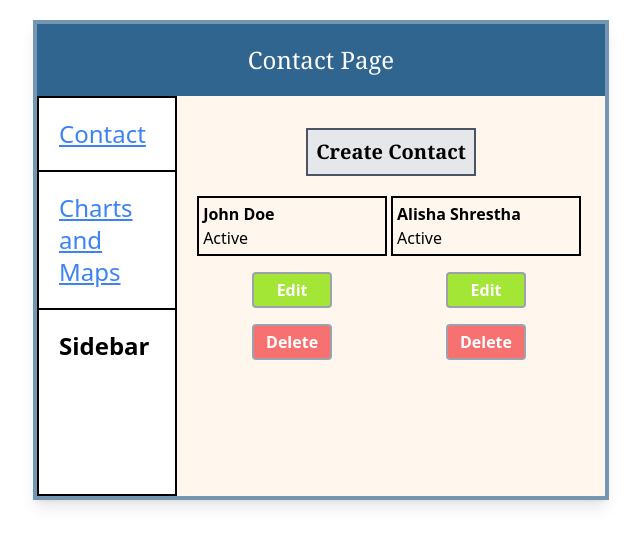
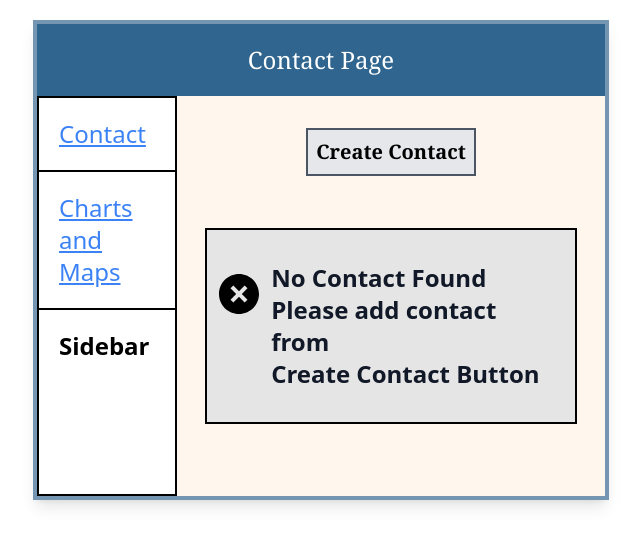
Before and after one commit to bijaysharma8335/contact-assignment, a React (Create React App) app: page / in a window 1280 px wide. Shown: the top 546 px of the page, without its empty margins (319-959 px from the left). Built offline with nearby package versions, Linux system fonts and the light colour scheme.

Commit message:
Update Contact Page

```diff
--- a/src/App.tsx
+++ b/src/App.tsx
@@ -12,10 +12,8 @@ function App() {
                 <Router>
                     <Sidebar />
                     <Routes>
-                        {/* <Route path='/' element={<Layout />}> */}
                         <Route path="/" element={<Contact />} />
                         <Route path="/charts" element={<Dashboard />} />
-                        {/* </Route> */}
                     </Routes>
                 </Router>
             </div>
--- a/src/components/Contact.tsx
+++ b/src/components/Contact.tsx
@@ -1,30 +1,35 @@
 import React, { useState, FC } from "react";
 import { RiCloseCircleFill } from "react-icons/ri";
+import { useSelector } from "react-redux";
 import AddContact from "./Contact/AddContact";
 import EditContact from "./Contact/EditContact";
-const contacts = [
-    {
-        index: 1,
-        fname: "John",
-        lname: "Doe",
-        status: "Active",
-    },
-    {
-        index: 2,
-        fname: "Alisha",
-        lname: "Shrestha",
-        status: "Active",
-    },
-];
-const Contact: FC = () => {
+import { RootState } from "./features/store";
+
+interface Contact {
+    id: string;
+    firstName: string;
+    lastName: string;
+    status: string;
+}
+const ContactPage: FC = () => {
+    // Retrieve contacts data from Redux store using useSelector
+    const contacts = useSelector((state: RootState) => state.contacts.contacts);
     const [active, setActive] = useState("displaycontact");
+    const [selectedContact, setSelectedContact] = useState<Contact | null>(null);
+
+    // Handle click event to switch to the 'addcontact' mode
     const handleCreateContactClick = () => {
         setActive("addcontact");
     };
-    const handleEditContactClick = () => {
+    // Handle click event to switch to the 'editcontact' mode
+    const handleEditContactClick = (contact: Contact) => {
         setActive("editcontact");
+        setSelectedContact(contact);
     };
+    // Handle click event to switch to the 'editcontact' mode
+    const handleDeleteContactClick = () => {};
 
+    console.log(contacts);
     return (
         <div className="bg-orange-50  py-3 px-5 w-full">
             {active === "displaycontact" && (
@@ -44,15 +49,15 @@ const Contact: FC = () => {
                         {contacts.map((contact, index) => (
                             <div key={index} className="me-1 w-1/2">
                                 <div className="border-2 border-black p-1 overflow-hidden">
-                                    <span className="font-semibold">{contact.fname}</span>
+                                    <span className="font-semibold">{contact.firstName}</span>
                                     <span className="ml-1 font-semibold  overflow-hidden overflow-ellipsis">
-                                        {contact.lname}
+                                        {contact.lastName}
                                     </span>
                                     <span className="block">{contact.status}</span>
                                 </div>
                                 <button
+                                    // onClick={() => handleEditContactClick(contact)}
                                     className="btn bg-lime-400 rounded text-white px-2 py-1 font-semibold my-4 w-20 block border-2 border-gray-400 font-sans mx-auto"
-                                    onClick={handleEditContactClick}
                                 >
                                     Edit
                                 </button>
@@ -84,10 +89,14 @@ const Contact: FC = () => {
                     </div>
                 )
             ) : null}
+            {/* Render the 'AddContact' component in 'addcontact' mode */}
             {active === "addcontact" && <AddContact />}
-            {active === "editcontact" && <EditContact />}
+            {/* Render the 'EditContact' component in 'editcontact' mode */}
+            {active === "editcontact" && selectedContact !== null && (
+                <EditContact contact={selectedContact} />
+            )}
         </div>
     );
 };
 
-export default Contact;
+export default ContactPage;
--- a/src/components/Contact/DisplayContact.tsx
+++ /dev/null
@@ -1,39 +0,0 @@
-import React from "react";
-
-const contacts = [
-    {
-        index: 1,
-        fname: "John",
-        lname: "Doe",
-        status: "Active",
-    },
-    {
-        index: 2,
-        fname: "Alisha",
-        lname: "Shrestha",
-        status: "Active",
-    },
-];
-const DisplayContact = () => {
-    return (
-        <div className="flex ">
-            {contacts.map((contact, index) => (
-                <div key={index} className="me-2 w-1/2">
-                    <div className="border-2 border-black p-2 ">
-                        <span className="font-semibold">{contact.fname}</span>
-                        <span className="ml-2 font-semibold">{contact.lname}</span>
-                        <span className="block">{contact.status}</span>
-                    </div>
-                    <button className="btn bg-lime-400 rounded text-white px-2 py-1 font-semibold my-4 w-20 block border-2 border-gray-400 font-sans mx-auto">
-                        Edit
-                    </button>
-                    <button className="btn bg-red-400 rounded text-white px-2 py-1 font-semibold my-4 w-20 block border-2 border-gray-400 font-sans mx-auto">
-                        Delete
-                    </button>
-                </div>
-            ))}
-        </div>
-    );
-};
-
-export default DisplayContact;
--- a/src/components/Contact/EditContact.tsx
+++ b/src/components/Contact/EditContact.tsx
@@ -1,6 +1,17 @@
-import React, { FC } from "react";
+import { FC } from "react";
 
-const EditContact: FC = () => {
+interface Contact {
+    id: string;
+    firstName: string;
+    lastName: string; // Use 'string' instead of 'String'
+    status: string;
+    // Add other properties as needed
+}
+interface EditContactProps {
+    contact: Contact; // Assuming Contact is properly defined
+}
+
+const EditContact: FC<EditContactProps> = ({ contact }) => {
     return (
         <div className="p-2">
             <h5 className="text-center my-3 text-black font-semibold font-serif">
--- a/src/components/Dashboard.tsx
+++ b/src/components/Dashboard.tsx
@@ -1,4 +1,4 @@
-import React, { FC } from "react";
+import { FC } from "react";
 import LineGraph from "./Graphs/LineGraph";
 import Map from "./Graphs/Map";
 
--- a/src/components/Graphs/LineGraph.tsx
+++ b/src/components/Graphs/LineGraph.tsx
@@ -1,4 +1,4 @@
-import React, { FC } from "react";
+import { FC } from "react";
 import axios from "axios";
 
 import { Line } from "react-chartjs-2";
@@ -15,6 +15,8 @@ import {
     Tooltip,
     Legend,
 } from "chart.js";
+
+// Registering chart elements and plugins with ChartJS
 ChartJS.register(CategoryScale, LinearScale, PointElement, LineElement, Title, Tooltip, Legend);
 
 // Defining the structure of a GraphData
@@ -24,8 +26,9 @@ interface GraphData {
     deaths: Record<string, number>;
 }
 
-//creating Line Graph component to display line graph chart
+// component for creating Line Graph chart  of COVID-19  historical data
 const LineGraph: FC = () => {
+    //using useQuery from react-query from fetching graph data from api
     const graphQuery = useQuery<GraphData>({
         queryKey: ["graphData"],
         queryFn: async () => {
@@ -36,10 +39,18 @@ const LineGraph: FC = () => {
             return data;
         },
     });
-    if (graphQuery.isLoading) return <h1>Loading....</h1>;
-    if (graphQuery.isError) return <h1>Error loading graph Data!!!</h1>;
+
+    // Handling loading and error states
+    if (graphQuery.isLoading) return <h1 className="text-center text-lg my-2">Loading....</h1>;
+    if (graphQuery.isError)
+        return (
+            <h1 className="text-center text-red-800 text-lg my-2">Error loading graph Data!!!</h1>
+        );
+
+    //extracting  graph data from the query
     const graphData = graphQuery.data;
 
+    // preparing chart data for Line Component
     const chartData = {
         labels: Object.keys(graphData.cases || {}),
         datasets: [
@@ -53,10 +64,9 @@ const LineGraph: FC = () => {
 
     return (
         <div className="bg-orange-50 w-full  p-4">
-            {" "}
             <h1 className="text-xl font-semibold mb-2">Line Graph</h1>
             <div className=" p-2 mb-10 border-2 border-black my-auto">
-                {" "}
+                {/* Rendering line chart here */}
                 <Line data={chartData} options={{ responsive: true }} />
             </div>
         </div>
--- a/src/components/Layout.tsx
+++ /dev/null
@@ -1,13 +0,0 @@
-import React from "react";
-import { Outlet } from "react-router-dom";
-import Sidebar from "./Sidebar";
-
-const Layout = () => {
-    return (
-        <div className=" ">
-            <Sidebar /> <Outlet />
-        </div>
-    );
-};
-
-export default Layout;
--- a/src/components/Sidebar.tsx
+++ b/src/components/Sidebar.tsx
@@ -1,4 +1,4 @@
-import React, { FC } from "react";
+import { FC } from "react";
 import { Link } from "react-router-dom";
 
 const Sidebar: FC = () => {
--- a/src/index.tsx
+++ b/src/index.tsx
@@ -3,12 +3,13 @@ import ReactDOM from "react-dom/client";
 import "./index.css";
 import App from "./App";
 import reportWebVitals from "./reportWebVitals";
-// import { QueryClient, QueryClientProvider } from "react-query";
 import { QueryClientProvider, QueryClient } from "@tanstack/react-query";
 import { Provider } from "react-redux";
 import store from "./components/features/store";
 
+// Create a new instance of QueryClient for managing queries and caching data
 const queryClient = new QueryClient();
+
 const root = ReactDOM.createRoot(document.getElementById("root") as HTMLElement);
 
 root.render(
```
